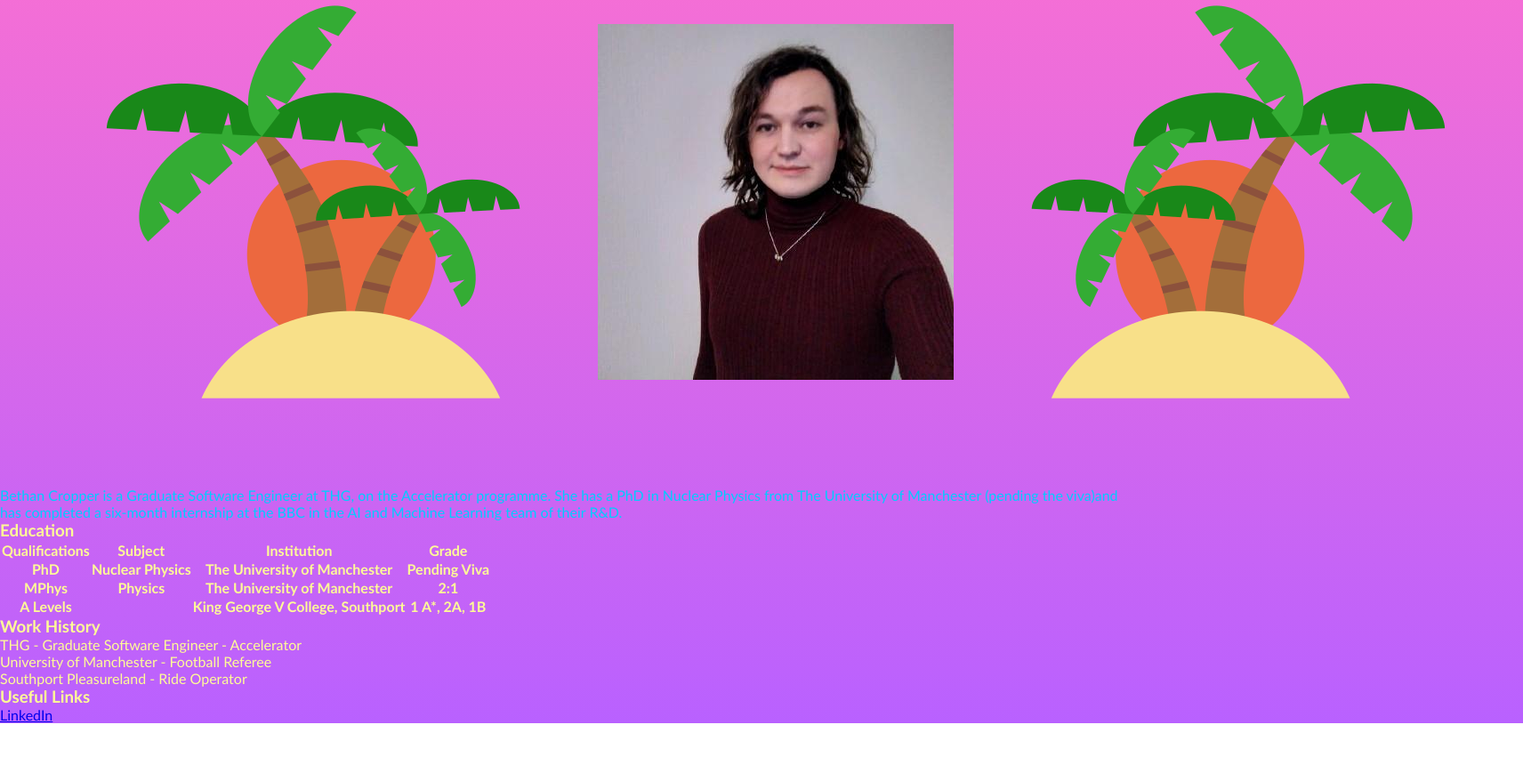
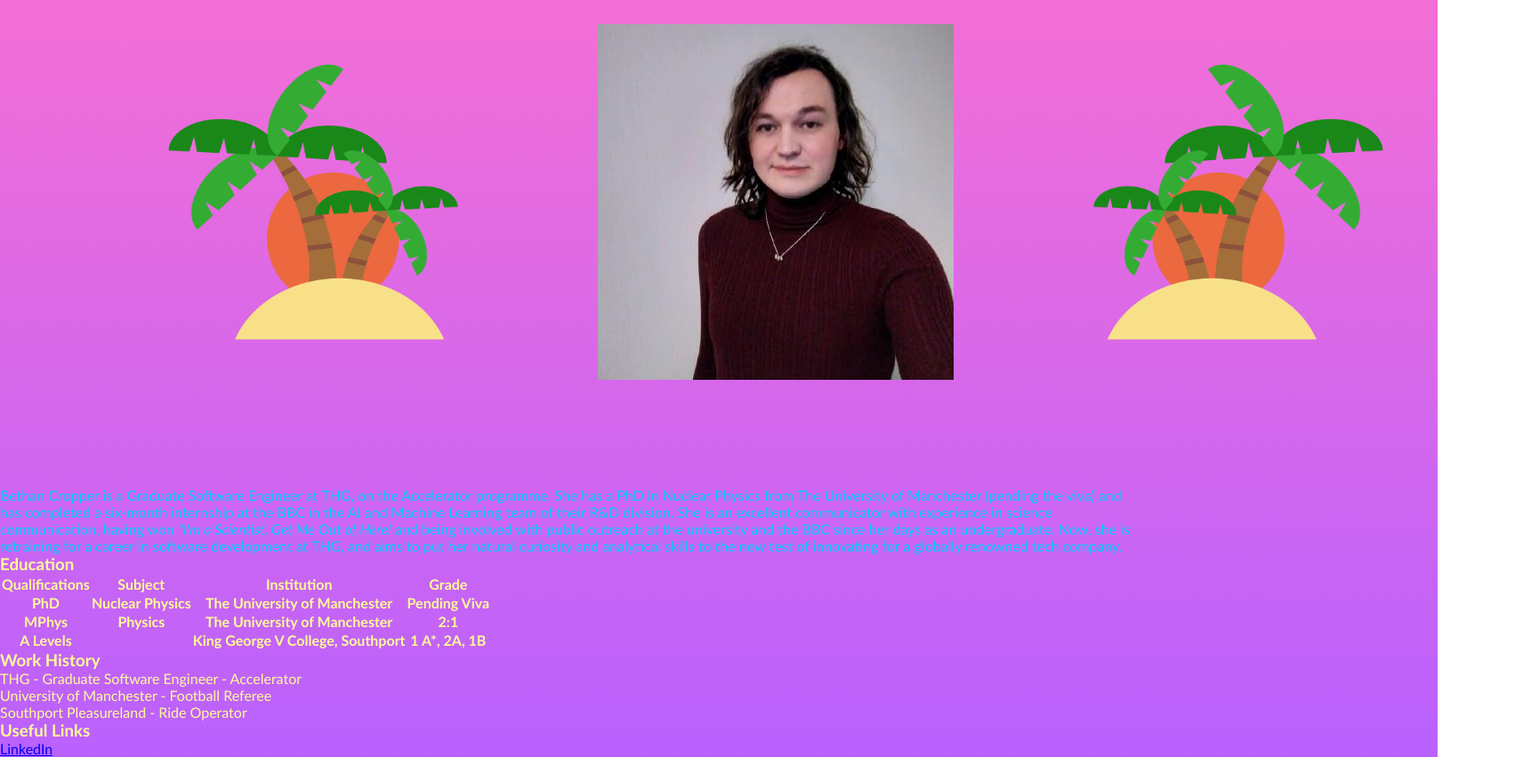
Before and after one commit to BethCropper/personal_website, a plain HTML site: page index.html in a window 1280 px wide. Shown: the part 159-1010 px from the top of the page at 89% size, 1712 px wide, since content can reach past the window. Before the commit the page ends 972 px from the top, so only its background shows below. Drawn offline with Linux system fonts and the light colour scheme.

Commit message:
rescaled palms individually

```diff
--- a/index.html
+++ b/index.html
@@ -9,18 +9,20 @@
             <h2> THG Graduate Software Engineer - Accelerator </h2>
             <div class="mypicture">
                 <div class="container flex">
-                    <img src="img/trees.png" alt="Cartoon image of a desert island with a palm tree on at sunset"\>
+                    <img src="img/trees.png" alt="Cartoon image of a desert island with a palm tree on at sunset" id='left_palm'\>
                     <img src="img/beth_linkedin_2022.png" alt="Image of Beth Cropper, her LinkedIn profile picture"\>
-                    <img src="img/trees.png" alt="Cartoon image of a desert island with a palm tree on at sunset, but flipped this time" class='flip_horiz'\>
+                    <img src="img/trees.png" alt="Cartoon image of a desert island with a palm tree on at sunset, but flipped this time" id='right_palm'\>
                 </div>
               </div>
 
             <p class="description" id="personal"> Bethan Cropper is a Graduate Software Engineer
-                at THG, on the Accelerator programme. She has a PhD
-                in Nuclear Physics from The University of Manchester
-                (pending the viva)and has completed a six-month internship
-                at the BBC in the AI and Machine Learning team of their
-                R&D.
+                at THG, on the Accelerator programme. She has a PhD in Nuclear Physics from The University of Manchester
+                (pending the viva) and has completed a six-month internship at the BBC in the AI and Machine Learning team of their
+                R&D division. She is an excellent communicator with experience in science communication, having won <i>"I'm a Scientist,
+                Get Me Out of Here!</i> and being involved with public outreach at the university and the BBC since her days as an
+                undergraduate. Now, she is retraining for a career in software development at THG, and aims to put her natural curiosity
+                and analytical skills to the new test of innovating for a globally renowned tech company.
+
             </p>
             <h3> Education </h3>
             <Table>
--- a/style/main.css
+++ b/style/main.css
@@ -31,6 +31,10 @@ h1{
     height: 100%;
 }
 
-.flip_horiz{
-    transform: scaleX(-1);
+#left_palm{
+    transform: scale(0.7,0.7);
 }
+
+#right_palm{
+    transform: scale(-0.7,0.7)
+}
```
